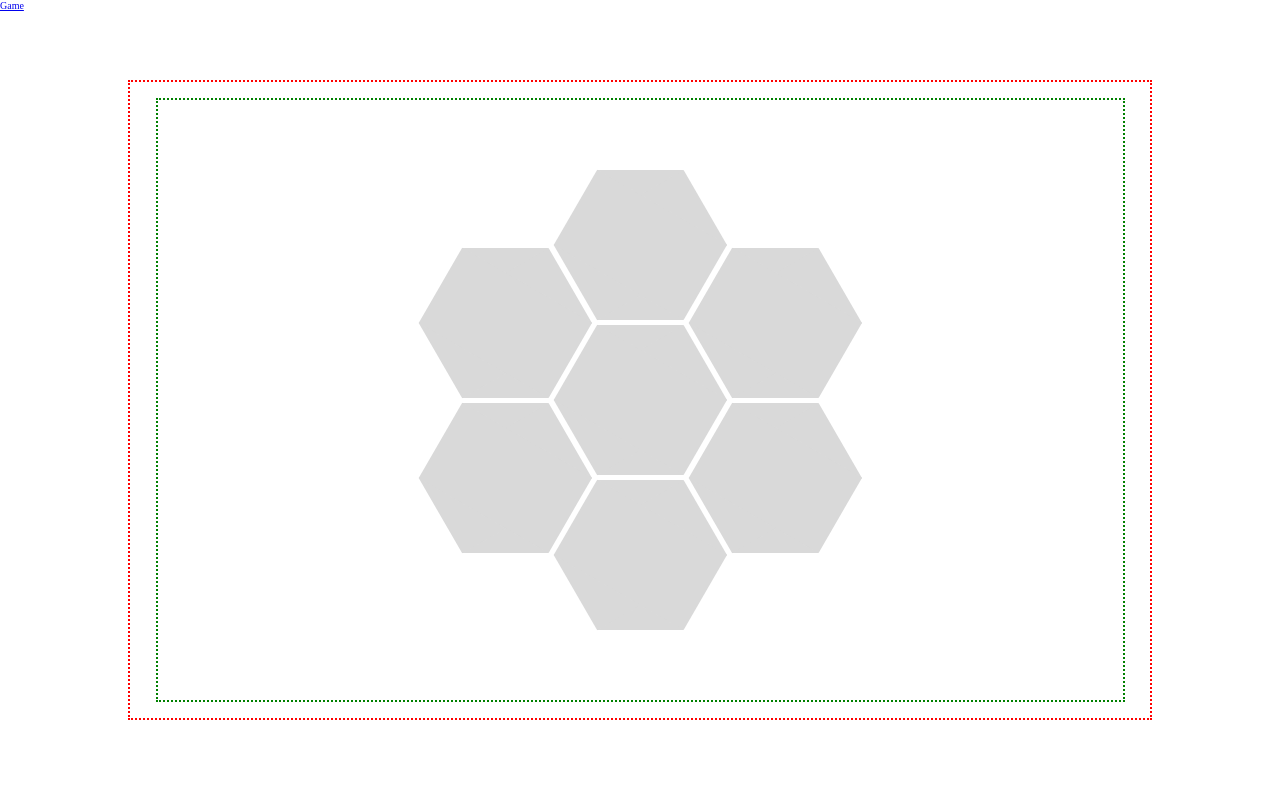
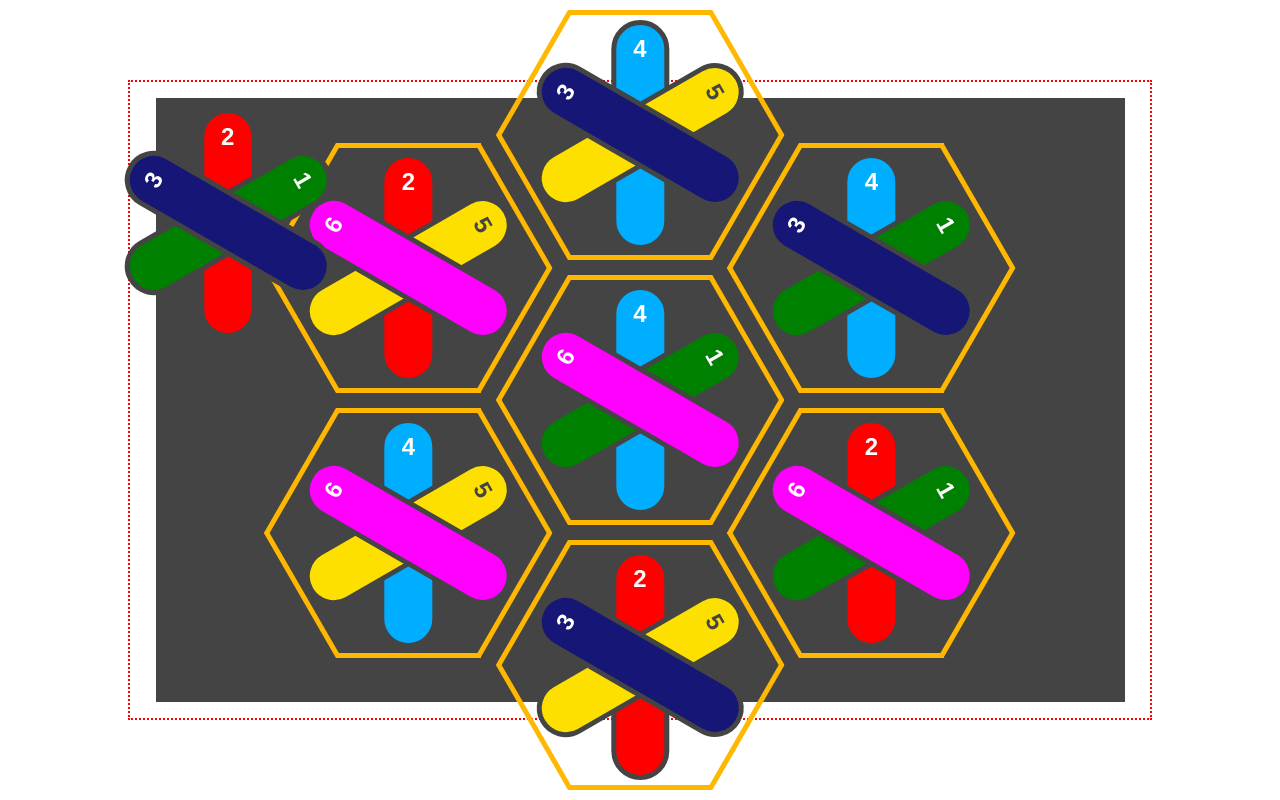
Before and after one commit to ghiringh/6colors, a Vue app: page / in a window 1280 px wide. Built offline with nearby package versions, Linux system fonts and the light colour scheme.

Commit message:
added pieces

```diff
--- a/src/App.vue
+++ b/src/App.vue
@@ -6,7 +6,7 @@ import { RouterLink, RouterView } from 'vue-router'
   <header>
     <div class="wrapper">
       <nav>
-        <RouterLink to="/">Game</RouterLink>
+        <!-- <RouterLink to="/">Game</RouterLink> -->
       </nav>
     </div>
   </header>
--- a/src/assets/base.css
+++ b/src/assets/base.css
@@ -3,5 +3,4 @@
 *::after {
   box-sizing: border-box;
   margin: 0;
-  font-weight: normal;
 }
--- a/src/components/Board.vue
+++ b/src/components/Board.vue
@@ -1,47 +1,109 @@
 <template>
   <div class="wrapper">
-        <div class="board">
-            <div class="hex hex1">
+    <div class="board" @click="unselect()">
+      <div class="hex pos11" id="hex11" @click="select($event)">
         <div class="rec rec1"></div>
         <div class="rec rec2"></div>
         <div class="rec rec3"></div>
       </div>
-            <div class="hex hex2">
+      <div class="hex pos12" id="hex12" @click="select($event)">
         <div class="rec rec1"></div>
         <div class="rec rec2"></div>
         <div class="rec rec3"></div>
       </div>
-            <div class="hex hex3">
+      <div class="hex pos21" id="hex21" @click="select($event)">
         <div class="rec rec1"></div>
         <div class="rec rec2"></div>
         <div class="rec rec3"></div>
       </div>
-            <div class="hex hex4">
+      <div class="hex pos22" id="hex22" @click="select($event)">
         <div class="rec rec1"></div>
         <div class="rec rec2"></div>
         <div class="rec rec3"></div>
       </div>
-            <div class="hex hex5">
+      <div class="hex pos23" id="hex23" @click="select($event)">
         <div class="rec rec1"></div>
         <div class="rec rec2"></div>
         <div class="rec rec3"></div>
       </div>
-            <div class="hex hex6">
+      <div class="hex pos31" id="hex31" @click="select($event)">
         <div class="rec rec1"></div>
         <div class="rec rec2"></div>
         <div class="rec rec3"></div>
       </div>
-            <div class="hex hex7">
+      <div class="hex pos32" id="hex32" @click="select($event)">
         <div class="rec rec1"></div>
         <div class="rec rec2"></div>
         <div class="rec rec3"></div>
+      </div>
+      <div class="pce pos12">
+        <div class="rec rec1 color11"></div>
+        <div class="rec rec2 color21"></div>
+        <div class="rec rec3 color31"></div>
+      </div>
+      <div class="pce pos21">
+        <div class="rec rec1 color11"></div>
+        <div class="rec rec2 color21"></div>
+        <div class="rec rec3 color32"></div>
+      </div>
+      <div class="pce pos22">
+        <div class="rec rec1 color11"></div>
+        <div class="rec rec2 color22"></div>
+        <div class="rec rec3 color31"></div>
+      </div>
+      <div class="pce pos31">
+        <div class="rec rec1 color11"></div>
+        <div class="rec rec2 color22"></div>
+        <div class="rec rec3 color32"></div>
+      </div>
+      <div class="pce pos11">
+        <div class="rec rec1 color12"></div>
+        <div class="rec rec2 color21"></div>
+        <div class="rec rec3 color31"></div>
+      </div>
+      <div class="pce pos23">
+        <div class="rec rec1 color12"></div>
+        <div class="rec rec2 color21"></div>
+        <div class="rec rec3 color32"></div>
+      </div>
+      <div class="pce pos32">
+        <div class="rec rec1 color12"></div>
+        <div class="rec rec2 color22"></div>
+        <div class="rec rec3 color31"></div>
+      </div>
+      <div class="pce">
+        <div class="rec rec1 color12"></div>
+        <div class="rec rec2 color22"></div>
+        <div class="rec rec3 color32"></div>
       </div>
     </div>
   </div>
 </template>
 
+<script>
+export default {
+  methods: {
+    unselect: function () {
+      document.querySelectorAll('.selected').forEach((element) => {
+        element.classList.remove('selected')
+      })
+      console.log('unselect')
+    },
+    select: function (event) {
+      document.querySelectorAll('.selected').forEach((element) => {
+        element.classList.remove('selected')
+      })
+      console.log('select')
+      const item = event.target.parentElement
+      item.classList.add('selected')
+    },
+  }
+}
+</script>
+
+<style></style>
+
 <style scoped>
-
 .wrapper {
   position: absolute;
   inset: 10% 10% 10% 10%;
@@ -55,13 +117,30 @@
 
 .board {
   --sqrt3: 1.732051;
-  --hex-height: 15rem;
+  --hex-height: 25rem;
   --rec-width: calc(var(--hex-height) / var(--sqrt3));
-  --hex-gap: 0.5rem;
+  --hex-gap: 1.5rem;
+
+  --hex-border-color: rgb(255, 183, 0);
+  --hex-border-color-hover: cornflowerblue;
+
+  --pce-gap: 1rem;
+  --pce-height: calc(var(--hex-height) - 2 * var(--pce-gap));
+  --pce-width: calc(var(--pce-height) / 2.3 / var(--sqrt3));
+
+  --pce-color11: #00aeff;
+  --pce-color12: red;
+  --pce-color21: #fee000;
+  --pce-color22: green;
+  --pce-color31: magenta;
+  --pce-color32: hsl(239, 70%, 27%);
+
+  --board-color: rgb(68, 68, 68);
+
   position: relative;
   width: 95%;
   height: 95%;
-  border: 2px dotted green;
+  background-color: var(--board-color);
 }
 
 .hex {
@@ -70,15 +149,70 @@
   height: var(--hex-height);
 }
 
+.pce {
+  position: absolute;
+  width: fit-content;
+  height: var(--pce-height);
+  translate: calc(var(--rec-width) / 2 - var(--pce-width) / 2) calc(var(--pce-gap));
+}
+
 .hex:hover .rec {
-  background-color: cornflowerblue;
+  border-top: 0.5rem solid var(--hex-border-color-hover);
+  border-bottom: 0.5rem solid var(--hex-border-color-hover);
+}
+
+.hex.selected .rec {
+  border-top: 0.5rem solid var(--hex-border-color-hover);
+  border-bottom: 0.5rem solid var(--hex-border-color-hover);
 }
 
 .hex .rec {
   position: relative;
   height: var(--hex-height);
   width: var(--rec-width);
-  background-color: hsl(10, 0%, 85%);
+  border-top: 0.5rem solid var(--hex-border-color);
+  border-bottom: 0.5rem solid var(--hex-border-color);
+  /* background-color: hsl(10, 0%, 85%); */
+  user-select: none;
+  display: grid;
+}
+
+.pce .rec {
+  position: relative;
+  height: calc(var(--pce-height));
+  width: var(--pce-width);
+  border: 0.5rem solid var(--board-color);
+  border-radius: var(--pce-width);
+  user-select: none;
+  display: grid;
+  justify-content: center;
+  font-size: x-large;
+  font-weight: bold;
+  color: white;
+  padding-top: var(--pce-gap);
+  font-family: Arial, Helvetica, sans-serif;
+}
+
+.pce .rec2 {
+  position: relative;
+  rotate: 60deg;
+  top: calc(-1 * var(--pce-height));
+}
+
+.pce .rec3 {
+  position: relative;
+  rotate: -60deg;
+  top: calc(-2 * var(--pce-height));
+}
+
+.hex .rec1 {
+  justify-content: center;
+  align-content: center;
+  font-size: xx-large;
+  font-weight: bold;
+  color: white;
+  font-family: Arial, Helvetica, sans-serif;
+  z-index: 10;
 }
 
 .hex .rec2 {
@@ -93,38 +227,86 @@
   top: calc(-2 * var(--hex-height));
 }
 
-.hex1 {
+.pos11 {
+  top: calc(50% - 2 * var(--hex-height) / 2 - var(--hex-gap) / 2);
+  left: calc(50% - 2 * var(--rec-width) - var(--hex-gap));
+}
+
+.pos12 {
+  top: calc(50% + var(--hex-gap) / 2);
+  left: calc(50% - 2 * var(--rec-width) - var(--hex-gap));
+}
+
+.pos21 {
+  top: calc(50% - 3 * var(--hex-height) / 2 - var(--hex-gap));
+  left: calc(50% - var(--rec-width) / 2);
+}
+
+.pos22 {
   top: calc(50% - var(--hex-height) / 2);
   left: calc(50% - var(--rec-width) / 2);
 }
 
-.hex2 {
-  top: calc(50% - 3 * var(--hex-height) / 2 - var(--hex-gap));
+.pos23 {
+  top: calc(50% + var(--hex-height) / 2 + var(--hex-gap));
   left: calc(50% - var(--rec-width) / 2);
 }
 
-.hex3 {
+.pos31 {
   top: calc(50% - 2 * var(--hex-height) / 2 - var(--hex-gap) / 2);
   left: calc(50% + var(--rec-width) + var(--hex-gap));
 }
 
-.hex4 {
+.pos32 {
   top: calc(50% + var(--hex-gap) / 2);
   left: calc(50% + var(--rec-width) + var(--hex-gap));
 }
 
-.hex5 {
-  top: calc(50% + var(--hex-height) / 2 + var(--hex-gap));
-  left: calc(50% - var(--rec-width) / 2);
+.color11 {
+  background-color: var(--pce-color11);
 }
 
-.hex6 {
-  top: calc(50% + var(--hex-gap) / 2);
-  left: calc(50% - 2 * var(--rec-width) - var(--hex-gap));
+.color12 {
+  background-color: var(--pce-color12);
 }
 
-.hex7 {
-  top: calc(50% - 2 * var(--hex-height) / 2 - var(--hex-gap) / 2);
-  left: calc(50% - 2 * var(--rec-width) - var(--hex-gap));
+.color21 {
+  background-color: var(--pce-color21);
+  color: var(--board-color) !important;
 }
-</style>
+
+.color22 {
+  background-color: var(--pce-color22);
+}
+
+.color31 {
+  background-color: var(--pce-color31);
+}
+
+.color32 {
+  background-color: var(--pce-color32);
+}
+
+.color11::after {
+  content: "4"
+}
+
+.color12::after {
+  content: "2"
+}
+
+.color21::after {
+  content: "5"
+}
+
+.color22::after {
+  content: "1"
+}
+
+.color31::after {
+  content: "6"
+}
+
+.color32::after {
+  content: "3"
+}</style>
```
Also changed, not shown: src/components/icons/IconCommunity.vue (deleted, +0 -7 lines), src/components/icons/IconDocumentation.vue (deleted, +0 -7 lines), src/components/icons/IconEcosystem.vue (deleted, +0 -7 lines), src/components/icons/IconSupport.vue (deleted, +0 -7 lines), src/components/icons/IconTooling.vue (deleted, +0 -19 lines). Lines whose indentation alone changed are shown as unchanged.
